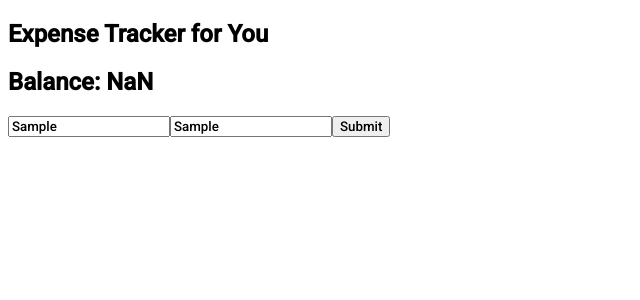
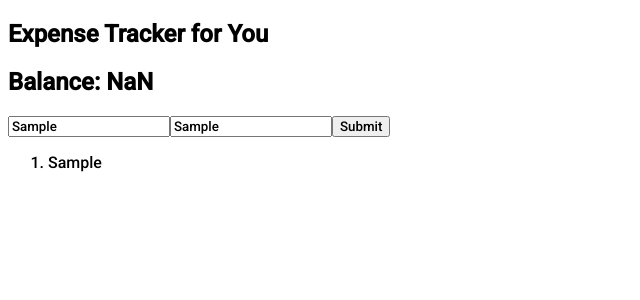
Before and after one commit to Tomador13/ExpenseTracker, a React (Create React App) app in the folder client/: page / in a window 1280 px wide. Both pictures are taken after typing "Sample", "Sample" into the empty fields and a click on the button "Submit". Shown: the top 300 px of the page, without its empty margins (0-640 px from the left). Built offline with nearby package versions, Linux system fonts and the light colour scheme.

Commit message:
Update homepage.jsx

```diff
--- a/client/src/pages/homepage.jsx
+++ b/client/src/pages/homepage.jsx
@@ -4,11 +4,15 @@ const HomePage = () => {
     const [ initialName , setInitialName ] = useState( 'Expense Tracker for You' )
     const [ name , setName ] = useState('')
     const [ price , setPrice ] = useState()
+    const [ list , setList ] = useState([])
 
     const handleClick = () => {
         money < price ? setInitialName ( 'Not Enough Balance' ) : setMoney ( money - price ) ;
+        setList([ ...list , name ])
+        setName('')
+        setPrice('')
+        console.log(...list)
     }
-
     return <>
         <section className="homepage">
             <div>
@@ -24,6 +28,12 @@ const HomePage = () => {
                     />
                 <button onClick={ handleClick }>Submit</button>
             </div>
+                <ol>
+                    { list.map( ( e , index ) => (
+                        <li>{ e }</li>
+                    ))}
+                </ol>
+
         </section>
     </>
 
```
